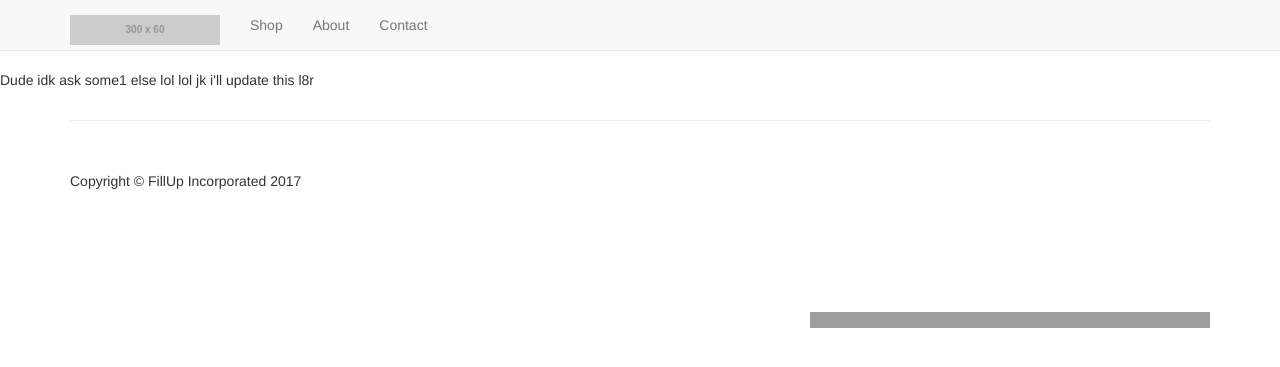
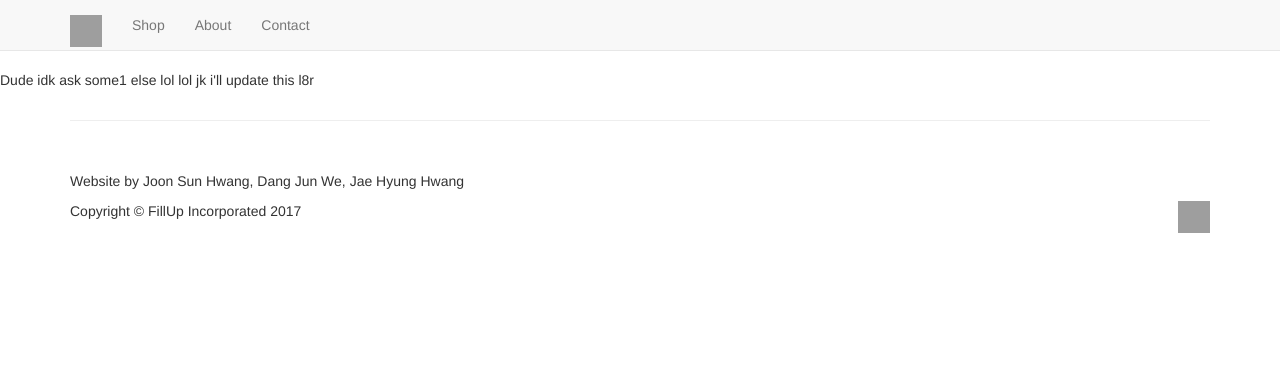
Before and after one commit to jhwang73/opda_website, a Django app: page /about/ in a window 1280 px wide. Shown: the top 367 px of the page. Run offline with Django 3.2, Linux system fonts and the light colour scheme; grey boxes labelled with a size stand in for pictures from a placeholder-image service; some libraries are stand-ins or nearby versions; grey boxes are pictures that could not be loaded.

Commit message:
Footer, homepage

```diff
--- a/profiles/templates/base.html
+++ b/profiles/templates/base.html
@@ -45,17 +45,13 @@
         <footer>
             <div class="row">
                 <div class="col-lg-12">
+                    <p style="text-align:left;"> Website by Joon Sun Hwang, Dang Jun We, Jae Hyung Hwang</p>
                     <p style="text-align:left;"> Copyright &copy; FillUp Incorporated 2017
                     <span style="float:right;">
-                    <style>.ig-b- { display: inline; }
-                    .ig-b- img { visibility: hidden; }
-                    .ig-b-:hover { background-position: 0 -60px; } .ig-b-:active { background-position: 0 -120px; }
-                    .ig-b-32 { width: 32px; height: 32px; background: url(//badges.instagram.com/static/images/ig-badge-sprite-32.png) no-repeat 0 0; }
-                    @media only screen and (-webkit-min-device-pixel-ratio: 2), only screen and (min--moz-device-pixel-ratio: 2), only screen and (-o-min-device-pixel-ratio: 2 / 1), only screen and (min-device-pixel-ratio: 2), only screen and (min-resolution: 192dpi), only screen and (min-resolution: 2dppx) {
-                    .ig-b-32 { background-image: url(//badges.instagram.com/static/images/ig-badge-sprite-32@2x.png); background-size: 60px 178px; } }</style>
-                    <a href="https://www.instagram.com/opdaapparel/" class="ig-b- ig-b-32"><img src="//badges.instagram.com/static/images/ig-badge-32.png" alt="Instagram" /></a>
+                    <a href="https://www.instagram.com/opdaapparel/"><img src="/media/ig_logo.jpg" width="32" height="32" alt="Instagram" /></a>
                     </span>
                     </p>
+
 
                 </div>
             </div>
--- a/profiles/templates/home.html
+++ b/profiles/templates/home.html
@@ -1,13 +1,11 @@
 {% extends 'base.html' %}
-
 
 {% load staticfiles %}
 
 {% block content %}
 <!-- Page Content -->
-    <img class="slide-image" src="{{ STATIC_URL }}media/opda_logo2.jpg" alt="">
-    <img class="slide-image" src="{{ STATIC_URL }}media/opda_logo.png" alt="">
-    <img class="slide-image" src="{{ STATIC_URL }}media/opda_tim.png" alt="">
+    <img class="slide-image" src="/media/opda_logo.png" alt="">
+    <img class="slide-image" src="/media/opda_tim.png" alt="">
 
 <!-- /.container -->
 {% endblock %}
--- a/profiles/templates/navbar.html
+++ b/profiles/templates/navbar.html
@@ -10,7 +10,7 @@
                 <span class="icon-bar"></span>
             </button>
             <a class="navbar-brand" href="{% url 'home' %}">
-                <img src="http://placehold.it/300x60?text=Logo" width="150" height="30" alt="">
+                <img src="/media/opda_logo_small.png" width="32" height="32" alt="">
             </a>
         </div>
         <!-- Collect the nav links, forms, and other content for toggling -->
--- a/profiles/templates/shop.html
+++ b/profiles/templates/shop.html
@@ -21,7 +21,7 @@
                             </ol>
                             <div class="carousel-inner">
                                 <div class="item active">
-                                    <img class="slide-image" src="{{ STATIC_URL }}media/opda_logo2.jpg" alt="">
+                                    <img class="slide-image" src="/media/opda_logo.png" alt="">
                                 </div>
                                 <div class="item">
                                     <img class="slide-image" src="http://placehold.it/800x300" alt="">
--- a/static/static-only/css/shop-item.css
+++ b/static/static-only/css/shop-item.css
@@ -3,6 +3,8 @@
  * Copyright 2013-2016 Start Bootstrap
  * Licensed under MIT (https://github.com/BlackrockDigital/startbootstrap/blob/gh-pages/LICENSE)
  */
+
+<!-- I think this css is not necessary cuz shop-homepage is the same thing -->
 
 body {
     padding-top: 70px; /* Required padding for .navbar-fixed-top. Remove if using .navbar-static-top. Change if height of navigation changes. */
```
Also changed, not shown: static/media/opda_logo2.jpg (deleted).
